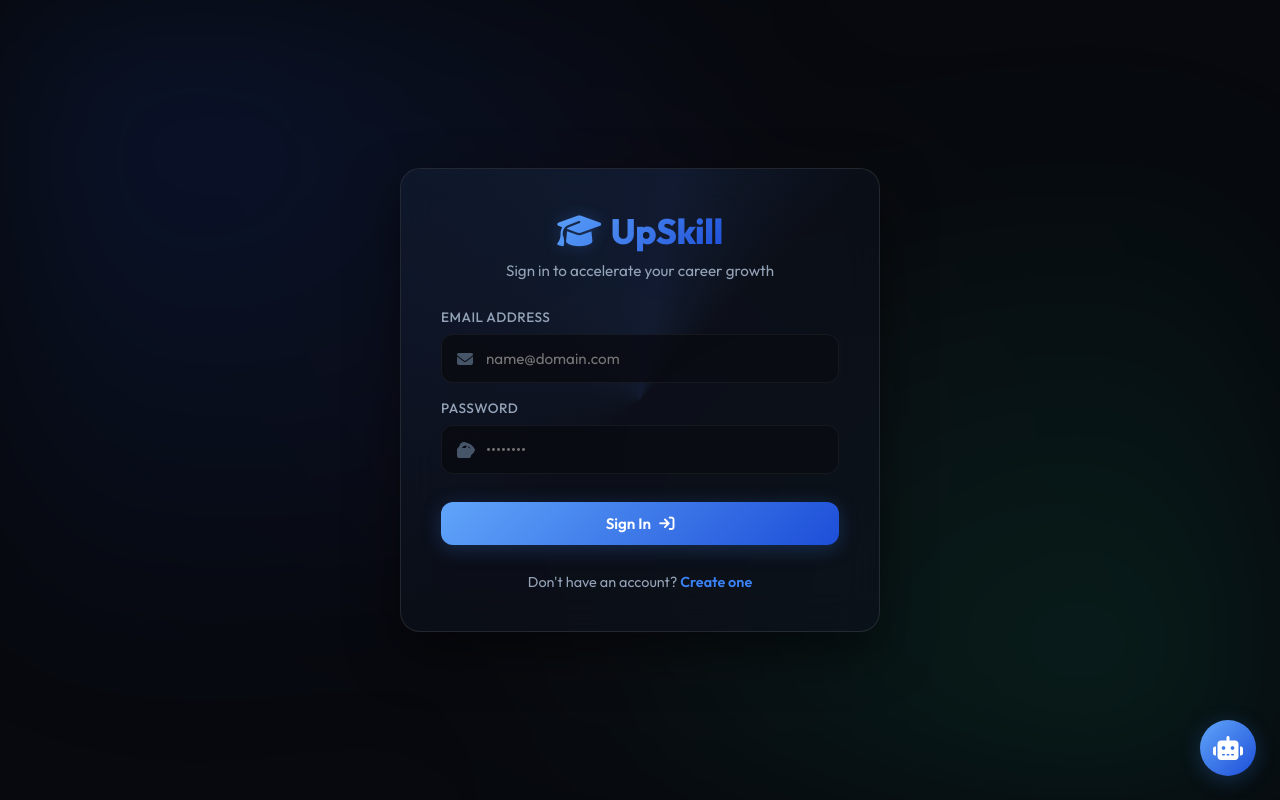
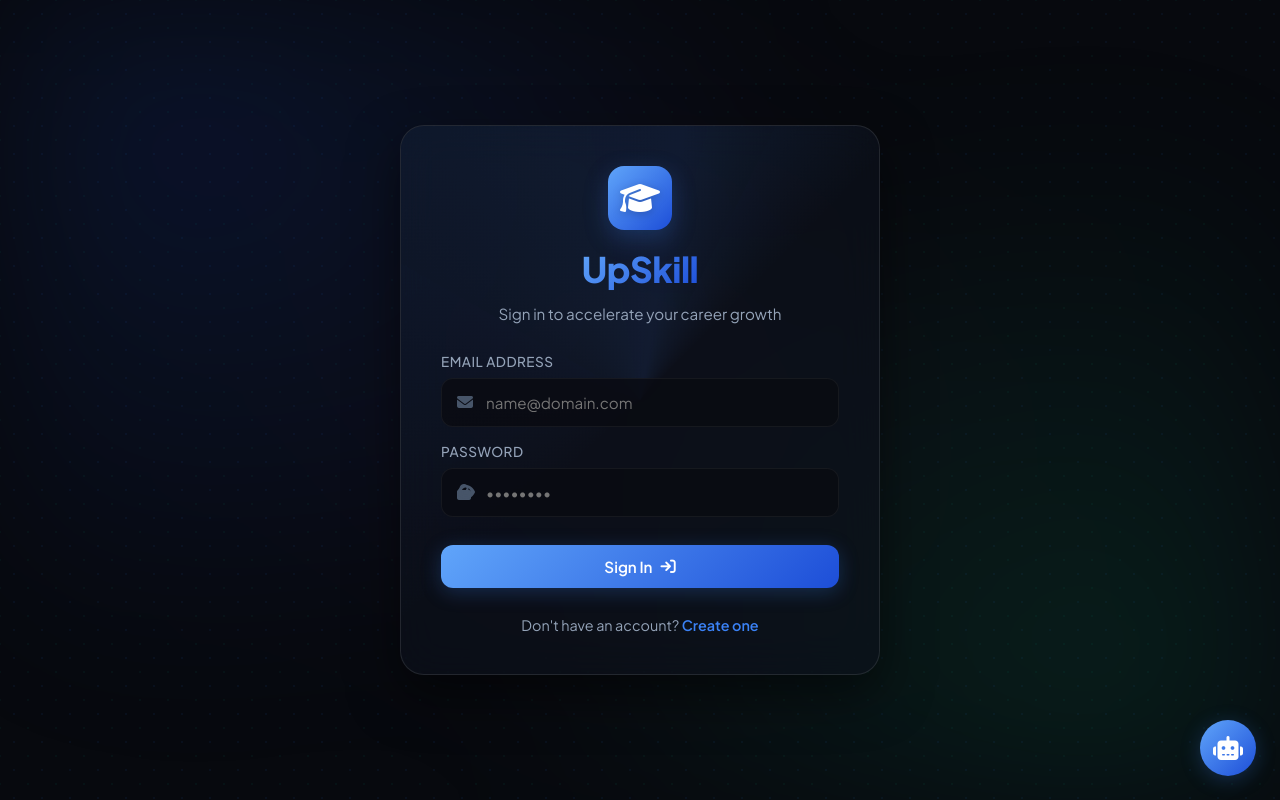
Before and after one commit to nagisettijhansisrikavya-hub/CSP-Project-Upskill-, a website: page index.html in a window 1280 px wide. Drawn offline with Linux system fonts and the light colour scheme.

Commit message:
Refactor UI/UX design language to match reference page using Plus Jakarta Sans and Dotted Mesh

```diff
--- a/index.html
+++ b/index.html
@@ -25,9 +25,10 @@
 
       <!-- Logo -->
       <div class="auth-header">
-        <div class="auth-logo text-gradient-primary">
-          <i class="fa-solid fa-graduation-cap"></i> UpSkill
+        <div class="auth-logo-box">
+          <i class="fa-solid fa-graduation-cap"></i>
         </div>
+        <h1 class="auth-title text-gradient-primary">UpSkill</h1>
         <p id="auth-subtitle">Sign in to accelerate your career growth</p>
       </div>
 
--- a/style.css
+++ b/style.css
@@ -1,4 +1,4 @@
-@import url('https://fonts.googleapis.com/css2?family=Outfit:wght@300;400;500;600;700;800&display=swap');
+@import url('https://fonts.googleapis.com/css2?family=Plus+Jakarta+Sans:wght@300;400;500;600;700;800&display=swap');
 
 /* ==========================================
    DESIGN SYSTEM VARIABLES
@@ -36,7 +36,7 @@
   --sidebar-width: 260px;
   --header-height: 80px;
   --transition-smooth: all 0.4s cubic-bezier(0.16, 1, 0.3, 1);
-  --border-radius: 20px;
+  --border-radius: 24px;
   --glass-blur: blur(20px);
 }
 
@@ -47,7 +47,7 @@
   margin: 0;
   padding: 0;
   box-sizing: border-box;
-  font-family: 'Outfit', -apple-system, BlinkMacSystemFont, "Segoe UI", Roboto, sans-serif;
+  font-family: 'Plus Jakarta Sans', -apple-system, BlinkMacSystemFont, "Segoe UI", Roboto, sans-serif;
   -webkit-font-smoothing: antialiased;
 }
 
@@ -77,6 +77,24 @@ body::before {
   filter: blur(80px);
 }
 
+/* Dotted Grid Background Mesh Overlay */
+body::after {
+  content: "";
+  position: fixed;
+  top: 0;
+  left: 0;
+  right: 0;
+  bottom: 0;
+  z-index: -2;
+  opacity: 0.06;
+  background-image:
+    radial-gradient(var(--primary) 1.5px, transparent 1.5px),
+    radial-gradient(var(--secondary) 1.5px, transparent 1.5px);
+  background-size: 28px 28px;
+  background-position: 0 0, 14px 14px;
+  pointer-events: none;
+}
+
 /* Custom Scrollbar */
 ::-webkit-scrollbar {
   width: 8px;
@@ -237,23 +255,36 @@ body::before {
 
 .auth-header {
   text-align: center;
-}
-.auth-logo {
+  display: flex;
+  flex-direction: column;
+  align-items: center;
+  gap: 12px;
+}
+.auth-logo-box {
+  width: 64px;
+  height: 64px;
+  border-radius: 16px;
+  background: var(--primary-grad);
+  display: flex;
+  align-items: center;
+  justify-content: center;
+  box-shadow: 0 8px 24px var(--primary-glow);
+  margin-bottom: 4px;
+}
+.auth-logo-box i {
+  font-size: 2rem;
+  color: #fff;
+  filter: drop-shadow(0 2px 4px rgba(0,0,0,0.2));
+}
+.auth-title {
   font-size: 2.2rem;
   font-weight: 800;
   letter-spacing: -0.5px;
-  margin-bottom: 8px;
-  display: inline-flex;
-  align-items: center;
-  gap: 10px;
-}
-.auth-logo i {
-  color: var(--primary);
-  text-shadow: 0 0 15px var(--primary-glow);
 }
 .auth-header p {
   color: var(--text-secondary);
   font-size: 0.95rem;
+  line-height: 1.4;
 }
 
 .auth-form-group {
```
